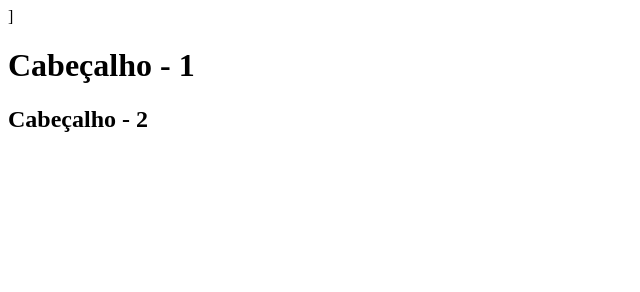
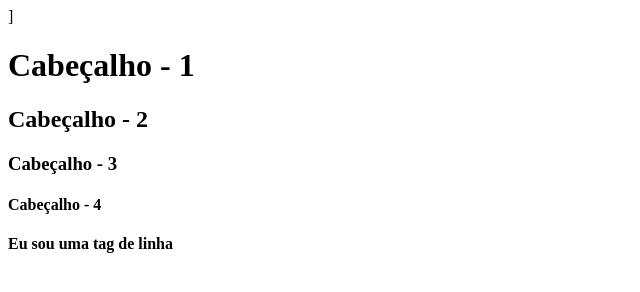
Before and after one commit to Pedrohsvieira/Projeto-inicial-frontend, a plain HTML site: page index.html in a window 1280 px wide. Shown: the whole page, without its empty margins (0-640 px from the left). Drawn offline with Linux system fonts and the light colour scheme.

Commit message:
Iniciando com tags de Bloco e Linha.

```diff
--- a/index.html
+++ b/index.html
@@ -1,4 +1,4 @@
-<!DOCTYPE html> <!-- Esse é o DTD dp htm 5.-->
+<!DOCTYPE html> <!-- Esse é o DTD dp html 5.-->
 
 <html lang="ptbr">
 	<head>
@@ -8,6 +8,9 @@
 	<body>
 		<h1>Cabeçalho - 1<h1>
 		<h2>Cabeçalho - 2<h2>
+		<h3>Cabeçalho - 3<h3>
+		<h4>Cabeçalho - 4<h4>
+		<span>Eu sou uma tag de linha</span>
 	</body>
 
 </html>
```
